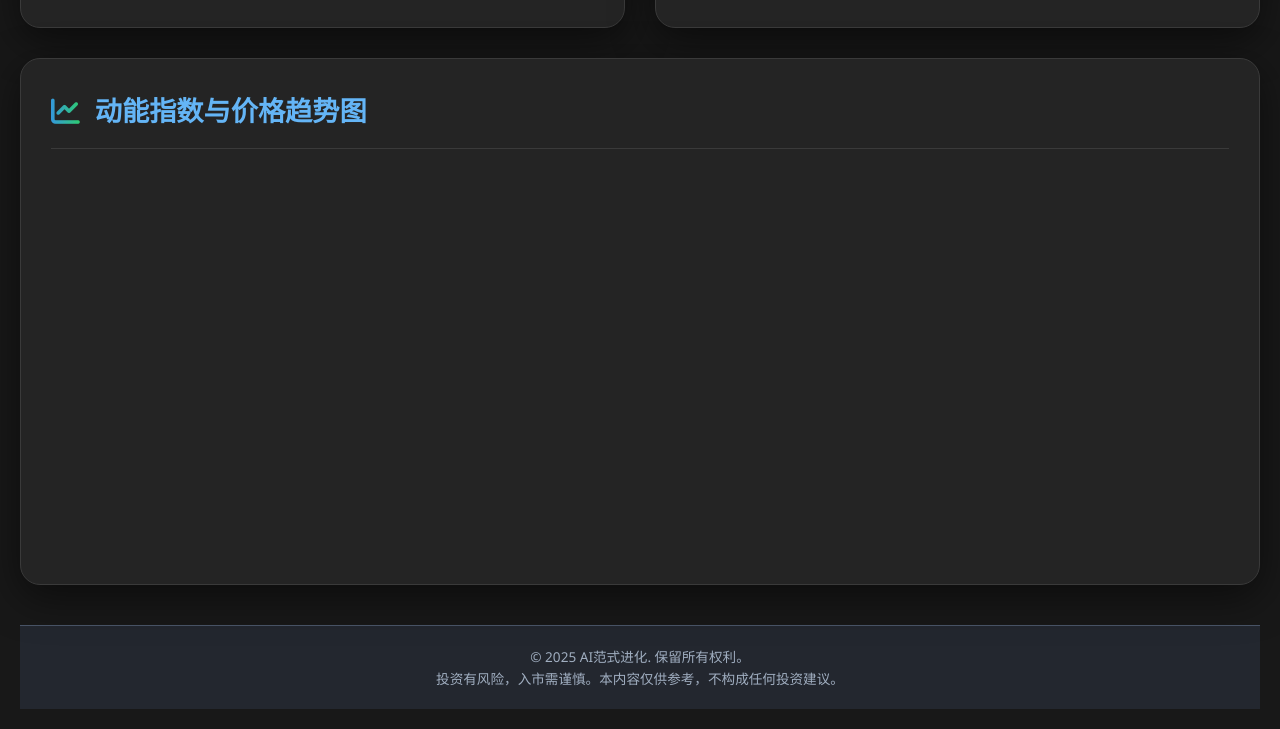
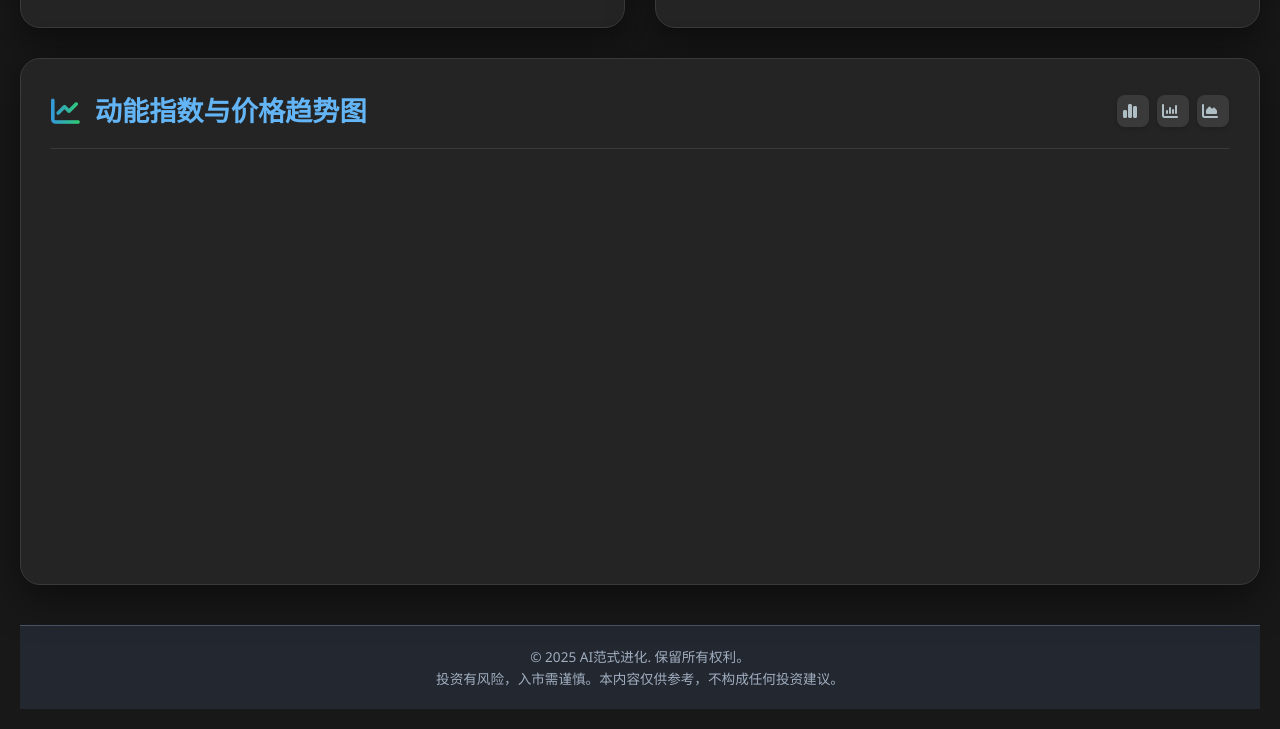
Before and after one commit to digital-era/AIPEInvestmentAgent, a website: page PotScoreFundAnalytics.html in a window 1280 px wide. Shown: the part 1086-1815 px from the top of the page. Drawn offline with nearby package versions, Linux system fonts and the light colour scheme; no server answers.

Commit message:
Update PotScoreFundAnalytics.html

```diff
--- a/PotScoreFundAnalytics.html
+++ b/PotScoreFundAnalytics.html
@@ -4,6 +4,7 @@
     <meta charset="UTF-8">
     <meta name="viewport" content="width=device-width, initial-scale=1.0">
     <title>AI量化分析Agent</title>
+    <!-- Font Awesome for icons -->
     <link rel="stylesheet" href="https://cdnjs.cloudflare.com/ajax/libs/font-awesome/6.5.1/css/all.min.css">
     <script src="https://cdn.jsdelivr.net/npm/chart.js"></script>
     <script src="https://cdnjs.cloudflare.com/ajax/libs/xlsx/0.18.5/xlsx.full.min.js"></script>
@@ -185,7 +186,6 @@
         .info-card #stockName.value { background: linear-gradient(90deg, #1abc9c, #3498db); -webkit-background-clip: text; -webkit-text-fill-color: transparent; color: transparent; transition: none; }
         .info-card .label { color: #90A4AE; font-size: 1rem; margin-top: 10px; }
 
-        /* NEW/MODIFIED CSS for buttons and content switching */
         .info-card-actions { position: absolute; top: 10px; right: 10px; display: flex; gap: 5px; z-index: 10;}
         .info-card-btn { background: #3a3a3a; color: #b0bec5; border: none; border-radius: 50%; width: 30px; height: 30px; font-size: 14px; cursor: pointer; transition: all 0.3s ease; display: flex; align-items: center; justify-content: center; }
         .info-card-btn:hover { background: #4f4f4f; color: #ffffff; transform: scale(1.1); }
@@ -217,6 +217,46 @@
         .footer { text-align: center; margin-top: 50px; padding: 25px; color: #FFFFFF; font-size: 1rem; border-top: 1px solid #3A3A3A; background: #212121; border-radius: 15px; }
         .footer p { margin: 8px 0; }
         .full-width { grid-column: 1 / -1; }
+
+        /* ============== 新增/修改的 CSS 开始 ============== */
+        .card-header-flex {
+            display: flex;
+            justify-content: space-between;
+            align-items: center;
+            border-bottom: 1px solid #3A3A3A;
+            margin-bottom: 25px;
+            padding-bottom: 15px;
+        }
+        .card-header-flex h2 {
+            margin-bottom: 0;
+            padding-bottom: 0;
+            border-bottom: none;
+        }
+        .chart-actions {
+            display: flex;
+            gap: 8px; /* 按钮之间的间距 */
+        }
+        .chart-icon-btn {
+            background: #3a3a3a;
+            color: #b0bec5;
+            border: none;
+            border-radius: 8px;
+            width: 32px;
+            height: 32px;
+            font-size: 16px;
+            cursor: pointer;
+            transition: all 0.3s ease;
+            display: flex;
+            align-items: center;
+            justify-content: center;
+        }
+        .chart-icon-btn:hover {
+            background: #4f4f4f;
+            color: #ffffff;
+            transform: translateY(-2px);
+        }
+        /* ============== 新增/修改的 CSS 结束 ============== */
+
         @media (max-width: 1200px) {
              .search-controls-container {
                 flex-direction: column;
@@ -330,12 +370,27 @@
                     <canvas id="flowChart"></canvas>
                 </div>
             </div>
+            <!-- ============== HTML 结构修改开始 ============== -->
             <div class="card full-width">
-                <h2><i class="fas fa-chart-line"></i> 动能指数与价格趋势图</h2>
+                <div class="card-header-flex">
+                    <h2><i class="fas fa-chart-line"></i> 动能指数与价格趋势图</h2>
+                    <div class="chart-actions">
+                        <button class="chart-icon-btn" title="均线 (MA)">
+                            <i class="fas fa-chart-simple"></i>
+                        </button>
+                        <button class="chart-icon-btn" title="MACD">
+                            <i class="fas fa-chart-column"></i>
+                        </button>
+                        <button class="chart-icon-btn" title="相对强弱 (RSI)">
+                            <i class="fas fa-chart-area"></i>
+                        </button>
+                    </div>
+                </div>
                 <div class="double-chart-container">
                     <canvas id="doubleChart"></canvas>
                 </div>
             </div>
+            <!-- ============== HTML 结构修改结束 ============== -->
         </div>
 
         <footer>
@@ -345,6 +400,7 @@
     </div>
 
     <script>
+        // ... 保持您原有的 JavaScript 代码不变 ...
         window.flowChartInstance = null;
         window.doubleChartInstance = null;
 
@@ -358,24 +414,19 @@
             populateDropdown('top20ContinuousInflowDropdown', top20ContinuousInflowStocks, "Top20 5日持续净流入占比");
             populateDropdown('top20ReboundFactorDropdown', top20ReboundFactorStocks, "Top20 5日反弹因子");
 
-            // ================== 新增/修改逻辑开始 ==================
-            // 1. 检查URL中是否有'stock'参数
             const urlParams = new URLSearchParams(window.location.search);
             const stockNameToSearch = urlParams.get('stock');
 
             if (stockNameToSearch) {
-                // 如果URL中传入了股票名称
                 const decodedStockName = decodeURIComponent(stockNameToSearch);
                 document.getElementById('stockCode').value = decodedStockName;
                 document.getElementById('stockCode').placeholder = "输入股票代码或名称...";
                 if (dataLoaded) {
-                    // 触发查询
                     triggerLoadStockDataFromInput();
                 } else {
                     console.error("数据尚未加载，无法根据URL参数进行查询。");
                 }
             } else {
-                // 如果URL中没有参数，执行原来的默认加载逻辑
                 if (dataLoaded && defaultStockCode) {
                     document.getElementById('stockCode').value = defaultStockCode;
                     document.getElementById('stockCode').placeholder = "输入股票代码或名称...";
@@ -390,7 +441,6 @@
                      document.getElementById('stockCode').placeholder = "加载失败";
                 }
             }
-            // ================== 新增/修改逻辑结束 ==================
 
             document.getElementById('top20TotalInflowDropdown').addEventListener('change', handleDropdownChange);
             document.getElementById('top20ContinuousInflowDropdown').addEventListener('change', handleDropdownChange);
@@ -403,7 +453,6 @@
                 }
             });
 
-            // Add event listeners for new buttons
             document.getElementById('btn-rt-price').addEventListener('click', () => handleApiButtonClick('price'));
             document.getElementById('btn-basic-info').addEventListener('click', () => handleApiButtonClick('info'));
             document.getElementById('btn-return').addEventListener('click', handleReturnButtonClick);
@@ -420,17 +469,14 @@
             const defaultContentDiv = document.querySelector('#main-info-card .default-content');
             const returnBtn = document.getElementById('btn-return');
 
-            // Show loading state
             defaultContentDiv.style.display = 'none';
             dynamicContentDiv.style.display = 'block';
             returnBtn.style.display = 'inline-flex';
             dynamicContentDiv.innerHTML = `<div class="loading-text"><i class="fas fa-spinner fa-spin"></i> 正在查询...</div>`;
 
             try {
-                // The URL now points to our Cloudflare proxy
                 const response = await fetch(`/api/rtStockQueryProxy?code=${stockCode}&type=${type}`);
 
-                // Always check if the response is ok
                 if (!response.ok) {
                     const errorData = await response.json().catch(() => ({error: '无法解析错误信息'}));
                     throw new Error(errorData.error || `服务器响应错误: ${response.status}`);
@@ -438,7 +484,6 @@
 
                 const data = await response.json();
 
-                // Check for application-level error from our backend
                 if (data.error) {
                     throw new Error(data.error);
                 }
@@ -462,25 +507,19 @@
                             <span class="info-value ${changeClass}">${sign}${data.changePercent.toFixed(2)}%</span>
                         </div>
                     `;
-                    // 检查是否为ETF
                     const isETF = stockCode.startsWith('58') ||
                                    stockCode.startsWith('56') ||
                                    stockCode.startsWith('51') ||
                                    stockCode.startsWith('15');
 
-                    // 检查是否为ETF
                     const isUS = stockCode.startsWith('US') ;
-                    // 如果是ETF且有dailydata数据
                     if ((isETF || isUS) && data.dailydata && data.dailydata.length > 0) {
-                        // 保留已有的名称（如果存在），否则使用API返回的名称
                         const existingName = ETFallStockData[stockCode]?.name || data.name;
-                        // 存储到ETFallStockData
                         ETFallStockData[stockCode] = {
-                            name: existingName,  // 使用保留的已有名称
+                            name: existingName,
                             latestDate: data.dailydata[0].date,
                             dailyData: data.dailydata
                         };
-                        // 在控制台打印存储的数据（调试用）
                         console.log(`已存储ETF数据: ${stockCode}`, ETFallStockData[stockCode]);
                         renderStockData(ETFallStockData[stockCode], stockCode);
                         renderDoubleChart(ETFallStockData[stockCode]);
@@ -516,10 +555,8 @@
             const defaultContentDiv = mainCard.querySelector('.default-content');
             const returnBtn = document.getElementById('btn-return');
 
-            // Restore original content from data attribute
             document.getElementById('stockName').textContent = mainCard.dataset.stockName || '---';
 
-            // Toggle visibility
             dynamicContentDiv.style.display = 'none';
             defaultContentDiv.style.display = 'block';
             returnBtn.style.display = 'none';
@@ -635,7 +672,7 @@
                             }
                 }
             }
-            // 定义渲染函数
+
             const renderData = () => {
                 const actionButtons = document.querySelector('.info-card-actions');
                 if (!stockData) {
@@ -667,17 +704,14 @@
                 renderDoubleChart(stockData);
             };
 
-            //检查是否为ETF
             const isETF = upperSearchTerm.startsWith('58') ||
                           upperSearchTerm.startsWith('56') ||
                           upperSearchTerm.startsWith('51') ||
                           upperSearchTerm.startsWith('15');
-            //检查是否为US
             const isUS = upperSearchTerm.startsWith('US');
 
             if (isUS && (!stockData)) {
                 const type = "price";
-                // 修复1: 移除分号，使用正确的变量
                 fetch(`/api/rtStockQueryProxy?code=${upperSearchTerm}&type=${type}`)
                     .then(response => {
                         if (!response.ok) {
@@ -693,7 +727,6 @@
                         if (data.error) {
                             throw new Error(data.error);
                         }
-                        // 修复2: 正确的条件判断
                         if (data.dailydata && data.dailydata.length > 0) {
                             foundStockCode = upperSearchTerm;
                             const existingName = USallStockData[upperSearchTerm]?.name || data.name;
@@ -704,17 +737,16 @@
                             };
                             console.log(`已存储USD数据: ${upperSearchTerm}`, USallStockData[upperSearchTerm]);
                             stockData = USallStockData[upperSearchTerm];
-                            // 修复3: 调用渲染
                             renderData();
                         } else {
                             console.error("API请求无dailydata:");
-                            renderData(); // 仍然需要渲染
+                            renderData();
                         }
                     })
-                    .catch(error => { // 修复4: 使用 .catch() 替代 try-catch
+                    .catch(error => {
                         console.error("API请求失败:", error);
                         alert(`数据获取失败: ${error.message}`);
-                        renderData(); // 错误时也需要渲染
+                        renderData();
                     });
             } else if (isETF && (!stockData)) {
                 const type = "price";
@@ -733,7 +765,6 @@
                         if (data.error) {
                             throw new Error(data.error);
                         }
-                        // 修复5: ETF分支不需要检查isUS
                         if (data.dailydata && data.dailydata.length > 0) {
                             foundStockCode = upperSearchTerm;
                             const existingName = ETFallStockData[upperSearchTerm]?.name || data.name;
@@ -756,7 +787,6 @@
                         renderData();
                     });
             } else {
-                // 如果不需要API请求，直接渲染
                 renderData();
             }
         }
@@ -974,8 +1004,7 @@
                         y1: {
                             type: 'linear', display: true, position: 'right',
                             grid: { drawOnChartArea: false, },
-                            //ticks: { color: '#e67e22', font: { size: 13 }, callback: function(value) { return '¥' + value.toFixed(2); }},
-                            ticks: { color: '#e67e22', font: { size: 13 }, callback: function(value) { return '' + value.toFixed(2); }},  //也有可能是HK/USD，所以默认不带单位
+                            ticks: { color: '#e67e22', font: { size: 13 }, callback: function(value) { return '' + value.toFixed(2); }},
                             title: { display: true, text: '收盘价格', color: '#e67e22', font: { size: 14, weight: 'bold' }}
                         }
                     },
```
